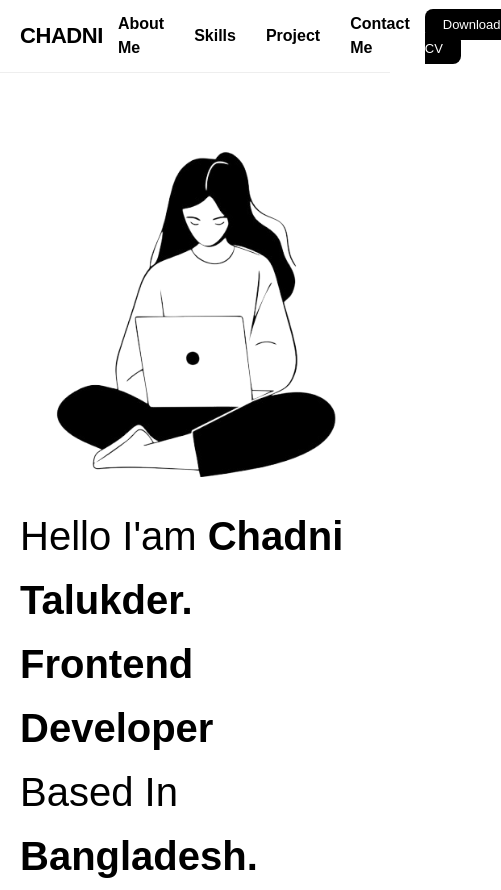
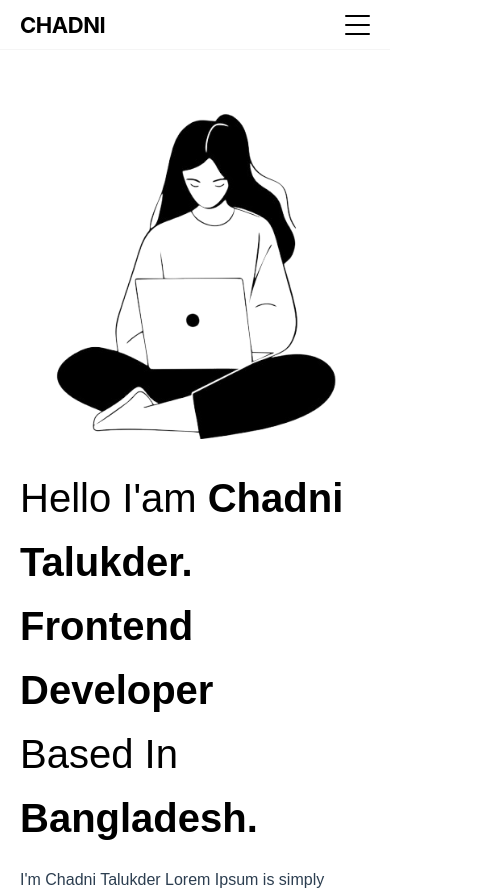
Before and after one commit to chadnitalukder2/vue-portfolio-2nd, a Vue app: page / in a window 390 px wide. Shown: the top 890 px of the page, 501 px wide, since content can reach past the window. Built offline with nearby package versions, Linux system fonts and the light colour scheme.

Commit message:
wip::responsive dsign

```diff
--- a/src/components/Nav.vue
+++ b/src/components/Nav.vue
@@ -1,8 +1,15 @@
 <script setup>
+import { ref } from 'vue';
+
+const isMenuOpen = ref(false);
+function toggleMenu() {
+    isMenuOpen.value = !isMenuOpen.value;
+}
 
 </script>
 
 <template>
+    <div class="main">
         <div class="navbar">
             <div class="logo">CHADNI</div>
             <div class="nav-links">
@@ -15,17 +22,46 @@
                 <a href="#" class="btn">Download CV</a>
             </div>
         </div>
+
+        <!-- Mobile Navbar -->
+        <div class="mbl_navbar">
+            <div class="logo">CHADNI</div>
+
+            <div class="hamburger-lines" @click="toggleMenu">
+                <span class="line line1"></span>
+                <span class="line line2"></span>
+                <span class="line line3"></span>
+            </div>
+            <div :class="['nav-links', { 'nav-links-open': isMenuOpen }]">
+                <a href="#" @click="toggleMenu">About me</a>
+                <a href="#" @click="toggleMenu">Skills</a>
+                <a href="#" @click="toggleMenu">Works</a>
+                <a href="#" @click="toggleMenu">Experience</a>
+                <a href="#" @click="toggleMenu">Contact</a>
+                <div class="cv">
+                    <a href="#" class="btn">Download CV</a>
+                </div>
+            </div>
+        </div>
+
+    </div>
+
 </template>
 
 <style lang="scss" scoped>
 .navbar {
-    font-family:  'Archivo Black', sans-serif;
+    font-family: 'Archivo Black', sans-serif;
     display: flex;
     align-items: center;
     justify-content: space-between;
     padding: 12px 100px;
     background: #fffffff0;
     border-bottom: 1px solid #cbcaca54;
+
+    @media (max-width: 1059px) {
+        display: none;
+    }
+
     @media (max-width: 1059px) {
         padding: 12px 20px;
     }
@@ -77,4 +113,121 @@
         }
     }
 }
+
+//=====================
+.mbl_navbar {
+    display: flex;
+    justify-content: space-between;
+    align-items: center;
+    padding: 10px 20px;
+    width: 100%;
+    height: 50px;
+    border-bottom: 1px solid #f5f5f5;
+    background-color: #fff;
+    z-index: 100;
+    position: fixed;
+
+    .logo {
+        font-size: 22px;
+        line-height: 1.875rem;
+        font-weight: 700;
+        color: var(--vt-c-black);
+        letter-spacing: -.02em;
+    }
+
+    .hamburger-lines {
+        display: block;
+        height: 20px;
+        width: 25px;
+        display: flex;
+        flex-direction: column;
+        justify-content: space-between;
+
+        .line {
+            display: block;
+            height: 2px;
+            width: 100%;
+            border-radius: 10px;
+            background: #000;
+        }
+
+        .line1 {
+            transform-origin: 0% 0%;
+            transition: transform 0.3s ease-in-out;
+        }
+
+        .line2 {
+            transition: transform 0.2s ease-in-out;
+        }
+
+        .line3 {
+            transform-origin: 0% 100%;
+            transition: transform 0.3s ease-in-out;
+        }
+    }
+
+    .nav-links {
+        display: none;
+        flex-direction: column;
+        background-color: var(--vt-c-white);
+        position: absolute;
+        top: 50px;
+        width: 100%;
+        left: 0;
+        transition: all 0.66s ease-in-out;
+        z-index: 99;
+        text-align: center;
+        padding-bottom: 30px;
+
+        a {
+            color: var(--vt-c-black);
+            font-size: 15px;
+            text-decoration: none;
+            transition: all 0.3s;
+            padding: 15px 20px;
+            font-weight: 600;
+        }
+
+        a:hover::after {
+            display: block;
+            content: '';
+            width: 21px;
+            height: 2px;
+            color: #ffcd38;
+            background-color: #ffcd38;
+            margin: 0 auto;
+        }
+
+        .router-link-active {
+            color: #ffcd38;
+        }
+
+        .cv {
+            .btn {
+                background-color: var(--vt-c-black);
+                color: #ffffff;
+                padding: 8px 18px;
+                border-radius: 8px;
+                text-decoration: none;
+                font-size: 13px;
+
+                &:hover {
+                    background-color: var(--hover-color);
+                    color: #fff;
+                }
+            }
+        }
+
+    }
+
+    .nav-links-open {
+        display: flex;
+    }
+}
+
+@media (min-width: 1059px) {
+    .mbl_navbar {
+        display: none;
+    }
+}
 </style>
--- a/src/page/About.vue
+++ b/src/page/About.vue
@@ -36,7 +36,9 @@
 </template>
 
 <style lang="scss" scoped>
+
 .about_section {
+    font-family: 'Archivo Black', sans-serif;
     padding: 50px 100px;
     display: flex;
     flex-direction: row;
--- a/src/page/Contact.vue
+++ b/src/page/Contact.vue
@@ -37,13 +37,16 @@
 
 <style lang="scss" scoped>
 .contact_section {
+    font-family: 'Archivo Black', sans-serif;
     padding: 50px 100px;
     display: flex;
     justify-content: space-between;
     width: 100%;
+
     @media (max-width: 1059px) {
         padding: 50px 20px;
     }
+
     .form-container,
     .info-container {
         width: 47%;
@@ -78,6 +81,9 @@
                 width: 30%;
                 transition: all .3s ease-in-out;
 
+                @media (max-width: 415px) {
+                    width: 50%;
+                }
             }
 
             button:hover {
--- a/src/page/Experience.vue
+++ b/src/page/Experience.vue
@@ -86,6 +86,7 @@
 
 <style lang="scss" scoped>
 .experience_section {
+    font-family: 'Archivo Black', sans-serif;
     padding: 50px 100px;
     background: var(--vt-c-black);
 
--- a/src/page/Home.vue
+++ b/src/page/Home.vue
@@ -65,7 +65,7 @@
     gap: 20px;
 
     @media (max-width: 1059px) {
-        padding: 50px 20px;
+        padding: 85px 20px;
     }
 
     @media (max-width: 901px) {
--- a/src/page/Skills.vue
+++ b/src/page/Skills.vue
@@ -75,6 +75,7 @@
 
 <style lang="scss" scoped>
 .skills_section {
+    font-family: 'Archivo Black', sans-serif;
     padding: 50px 100px;
 
     @media (max-width: 1059px) {
--- a/src/page/Work.vue
+++ b/src/page/Work.vue
@@ -7,6 +7,15 @@
         <div class="section_title">
             <h1>My <span>Projects</span> </h1>
         </div>
+
+        <div class="controls">
+            <button type="button">All</button>
+            <button type="button">UI/Ux Design</button>
+            <button type="button">Branding Design</button>
+            <button class="controls-active" type="button">Graphic Design</button>
+            <button type="button">App Development</button>
+            <button type="button">Web Design</button>
+          </div>
 
         <div class="portpoli-massonary">
             <div class="items">
@@ -109,6 +118,7 @@
 
 <style lang="scss" scoped>
 .works_section {
+    font-family: 'Archivo Black', sans-serif;
     padding: 50px 100px;
     @media (max-width: 1059px) {
         padding: 50px 20px;
@@ -129,6 +139,50 @@
 
     }
 }
+
+.controls {
+        margin-bottom: 45px;
+        display: flex;
+        justify-content: center;
+        flex-wrap: wrap;
+        gap: 20px;
+        @media only screen and (max-width: 992px) {
+          gap: 8px;
+          padding: 0 15px;
+        }
+        button {
+          font-weight: 600;
+          font-size: 15px;
+          padding: 15px;
+          border: none;
+          background: transparent;
+          position: relative;
+          color: var(--vt-c-black);
+          cursor: pointer;
+          @media only screen and (max-width: 992px) {
+            font-size: 14px;
+          }
+          @media only screen and (max-width: 576px) {
+            padding: 10px;
+           }
+          &:hover {
+            color: var(--hover-color);
+            position: relative;
+
+            &::after {
+              content: "";
+              position: absolute;
+              height: 2px;
+              width: 30%;
+              bottom: 0;
+              left: 50%;
+              transform: translatex(-50%);
+              background-color: var(--vt-c-black);
+            }
+          }
+        }
+      }
+
 
 .portpoli-massonary {
     display: grid;
```
Lines whose indentation alone changed are shown as unchanged.
